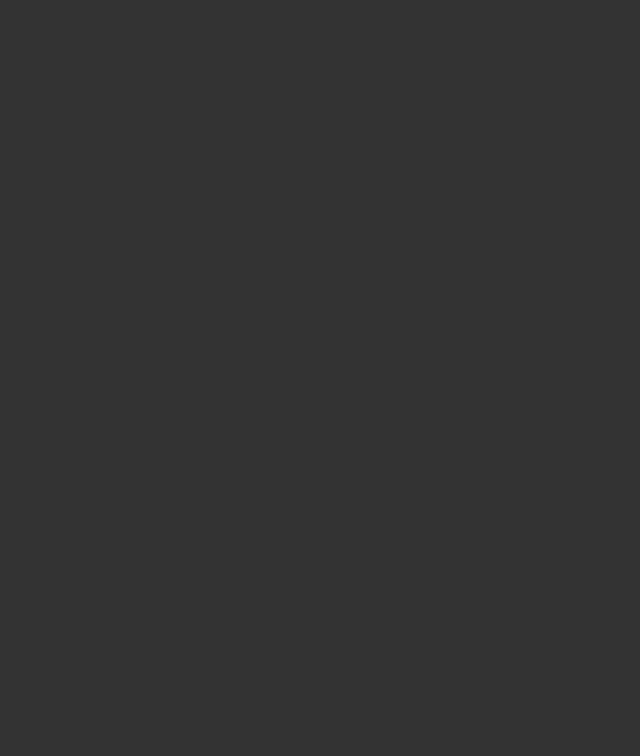
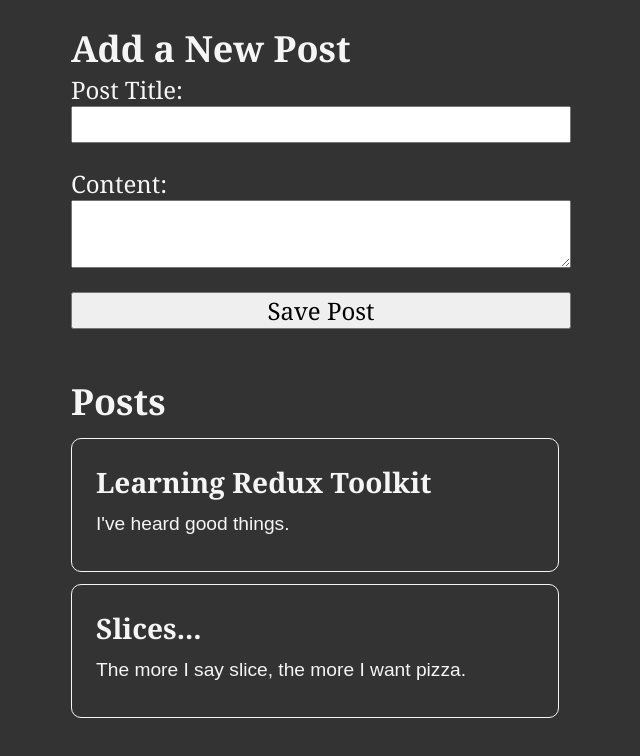
Before and after one commit to ange47rm/Redux-Blog, a React (Create React App) app: page / in a window 1280 px wide. Shown: the top 756 px of the page, without its empty margins (319-959 px from the left). Built offline with nearby package versions, Linux system fonts and the light colour scheme.

Commit message:
Able to add posts to Redux store

```diff
--- a/src/App.js
+++ b/src/App.js
@@ -1,7 +1,12 @@
+import AddPostForm from "./features/posts/AddPostForm";
+import PostsList from "./features/posts/PostsList";
+
 function App() {
   return (
-    <div className="App">
-    </div>
+    <main className="App">
+      <AddPostForm/>
+      <PostsList/>
+    </main>
   );
 }
 
--- /dev/null
+++ b/src/features/posts/AddPostForm.js
@@ -0,0 +1,53 @@
+import { useState } from "react";
+import { useDispatch } from "react-redux";
+import { postAdded } from "./postsSlice";
+
+const AddPostForm = () => {
+    const dispatch = useDispatch()
+
+    const [title, setTitle] = useState('')
+    const [content, setContent] = useState('')
+    const [userId, setUserId] = useState('')
+
+
+    const onTitleChanged = e => setTitle(e.target.value)
+    const onContentChanged = e => setContent(e.target.value)
+    const onAuthorChanged = e => setUserId(e.target.value)
+
+    const onSavePostClicked = () => {
+        if (title && content) {
+            dispatch(
+                postAdded(title, content)
+            )
+            setTitle('')
+            setContent('')
+        }
+    }
+    return (
+        <section>
+            <h2>Add a New Post</h2>
+            <form>
+                <label htmlFor="postTitle">Post Title:</label>
+                <input
+                    type="text"
+                    id="postTitle"
+                    name="postTitle"
+                    value={title}
+                    onChange={onTitleChanged}
+                />
+                <label htmlFor="postContent">Content:</label>
+                <textarea
+                    id="postContent"
+                    name="postContent"
+                    value={content}
+                    onChange={onContentChanged}
+                />
+                <button
+                    type="button"
+                    onClick={onSavePostClicked}
+                >Save Post</button>
+            </form>
+        </section>
+    )
+}
+export default AddPostForm
--- /dev/null
+++ b/src/features/posts/PostsList.js
@@ -0,0 +1,23 @@
+import { useSelector } from "react-redux";
+import { selectAllPosts } from "./postsSlice";
+
+const PostsList = () => {
+    const posts = useSelector(selectAllPosts)
+
+    // const orderedPosts = posts.slice().sort((a, b) => b.date.localeCompare(a.date))
+
+    const renderedPosts = posts.map(post => (
+        <article key={post.id}>
+            <h3>{post.title}</h3>
+            <p>{post.content.substring(0, 100)}</p>
+        </article>
+    ))
+
+    return (
+        <section>
+            <h2>Posts</h2>
+            {renderedPosts}
+        </section>
+    )
+}
+export default PostsList
--- /dev/null
+++ b/src/features/posts/postsSlice.js
@@ -0,0 +1,33 @@
+import { createSlice, nanoid } from "@reduxjs/toolkit";
+
+const initialState = [
+    { id: '1', title: 'Learning Redux Toolkit', content: "I've heard good things.", },
+    { id: '2', title: 'Slices...', content: "The more I say slice, the more I want pizza.", }
+]
+
+const postsSlice = createSlice({
+    name: 'posts',
+    initialState,
+    reducers: {
+        postAdded: {
+            reducer(state, action) {
+                state.push(action.payload)
+            },
+            prepare(title, content) {
+                return {
+                    payload: {
+                        id: nanoid(),
+                        title,
+                        content
+                    }
+                }
+            }
+        },
+    }
+})
+
+export const selectAllPosts = (state) => state.posts;
+
+export const { postAdded } = postsSlice.actions
+
+export default postsSlice.reducer
--- a/src/store.js
+++ b/src/store.js
@@ -1,7 +1,8 @@
 import { configureStore } from "@reduxjs/toolkit";
+import postsReducer from './features/posts/postsSlice'
 
 export const store = configureStore({
     reducer: {
-
+        posts: postsReducer
     }
 })
```
Also changed, not shown: src/features/posts/ReactionButtons.js (added, +32 -0 lines).
